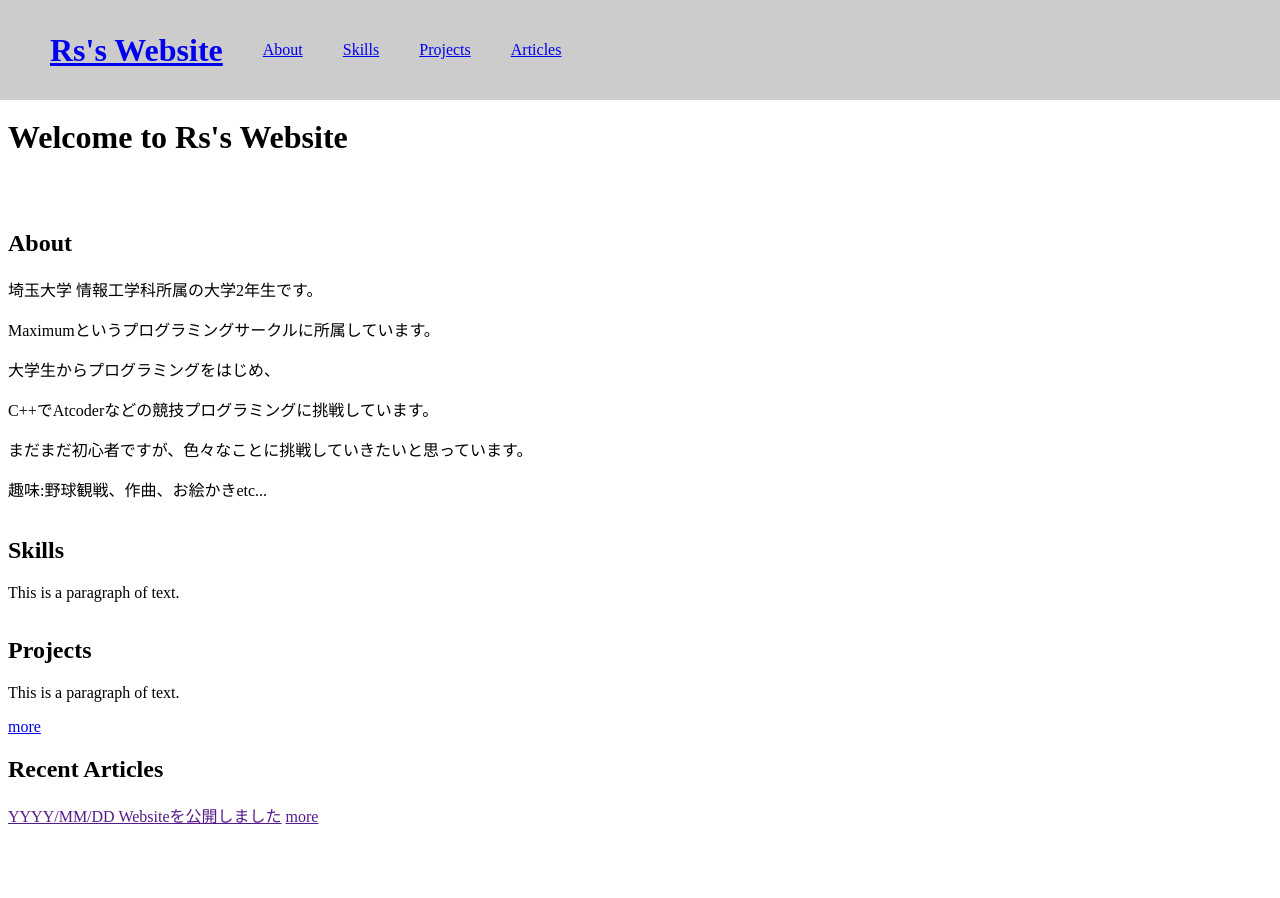
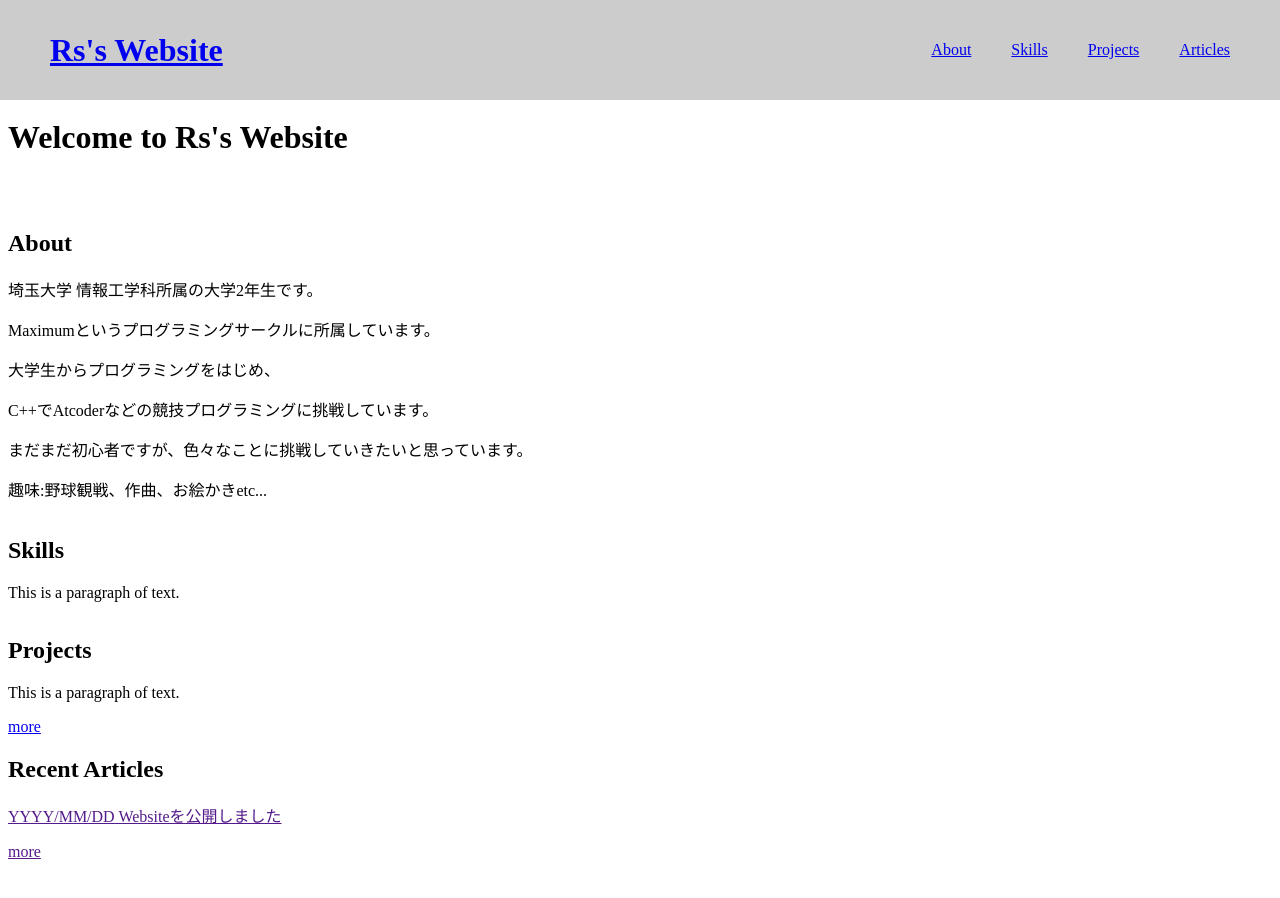
Before and after one commit to hana-rs/My-first-Portfolio, a plain HTML site: page index.html in a window 1280 px wide. Drawn offline with Linux system fonts and the light colour scheme.

Commit message:
ヘッダーのタイトルを左、メニューを右寄せ

```diff
--- a/index.html
+++ b/index.html
@@ -10,7 +10,7 @@
 <body>
     <div class="container">
     <header>
-        <a href="index.html"><h1>Rs's Website</h1></a>
+        <a href="index.html"><h1 class="header-logo">Rs's Website</h1></a>
         <nav class="gnav">
             <ul class="menu">
                 <li><a href="index.html#about">About</a></li>
@@ -45,7 +45,7 @@
 
     <div id="articles">
     <h2>Recent Articles</h2>
-    <a href>YYYY/MM/DD Websiteを公開しました</a>
+    <p><a href>YYYY/MM/DD Websiteを公開しました</a></p>
     <a href="">more</a>
     </div>
 
--- a/style.css
+++ b/style.css
@@ -12,15 +12,16 @@ body {
 
 header {
   width: 100%; /* 幅いっぱいを指定 */
-    height: 100px; /* 高さを50pxに指定 */
+    height: 100px; /* ヘッダーの大きさを指定 */
     background: #CCC; /* 背景色にグレーを指定 */
-    padding: 20px 50px; /* ヘッダーに上下左右それぞれ余白を指定 */
-    box-sizing: border-box; /* padding分を含んで幅を100%にするため */
-    position: fixed; /* ウィンドウを基準に画面に固定 */
+    padding: 20px 50px; /* ヘッダーに上下左右それぞれ余白を指定(タイトルが左にくっつきすぎないようにするため) */
+    box-sizing: border-box; /* padding分を含んで幅を100%にするため(ヘッダーの初期位置と後ろのページが重ならないようにするため) */
+    position: fixed; /* ウィンドウを基準に画面に固定 (ヘッダーを上に余白なく張り付けている)*/
     top: 0; /* 上下の固定位置を上から0pxにする */
     left: 0; /* 左右の固定位置を左から0pxにする */
     display: flex; /* 中の要素を横並びにする */
-    align-items: center; /* 中の要素を上下中央に並べる */
+    justify-content: space-between; /* 中の要素を左右に分ける */
+    align-items: center; /* 中の要素を縦に中央に揃える */
 }
 
 header .gnav .menu {
```
